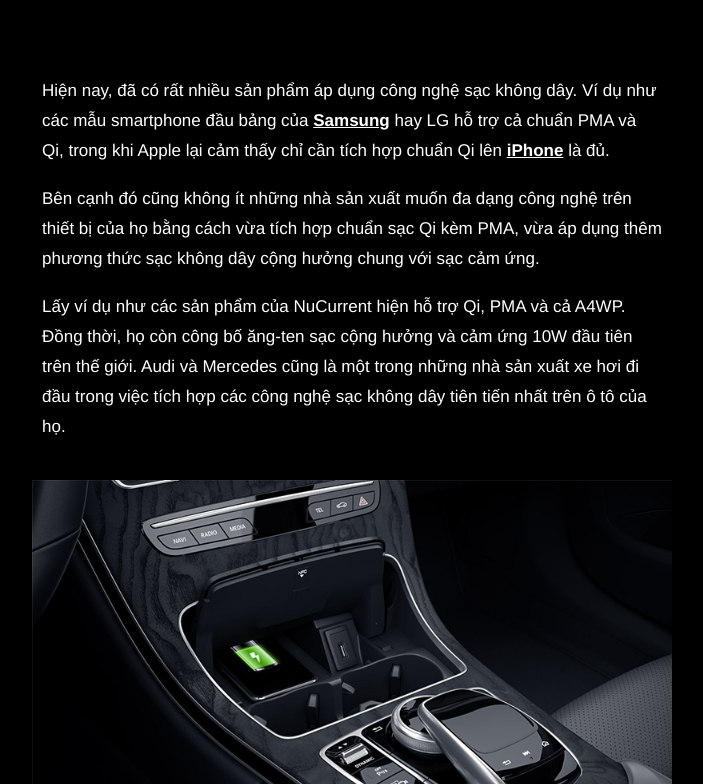
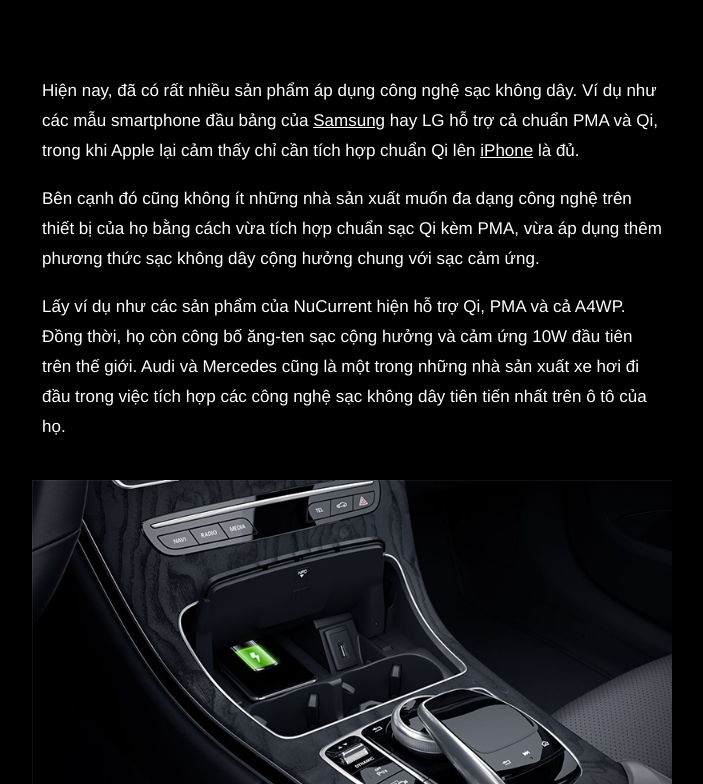
Before and after one commit to minhfidesio/magazine-13, a plain HTML site: page MOBILE/index.html in a window 1280 px wide. Shown: the part 1976-2760 px from the top of the page, without its empty margins (288-991 px from the left). Drawn offline with Linux system fonts and the light colour scheme.

Commit message:
del bold

```diff
--- a/DESKTOP/css/style.css
+++ b/DESKTOP/css/style.css
@@ -53,7 +53,7 @@ body{
 body a:link{
     color: white;
     -webkit-text-fill-color: white;
-    font-weight: bold;
+    /*font-weight: bold;*/
 
 }
 .background-white a:link{
--- a/MOBILE/css/style.css
+++ b/MOBILE/css/style.css
@@ -41,7 +41,7 @@ body{
 }
 body a:link{
     color: white;
-    font-weight: bold;
+    /*font-weight: bold;*/
 }
 .wrapper-tt{
     font-family: 'Open Sans', sans-serif;
```
